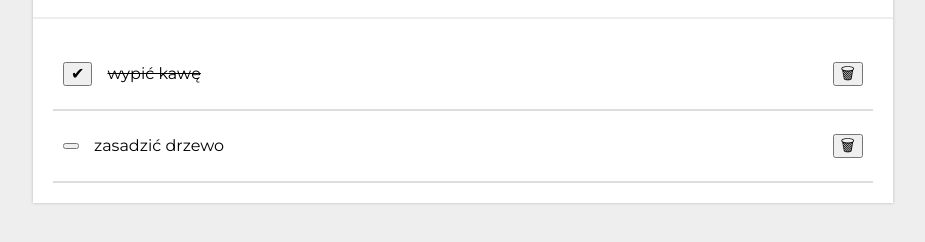
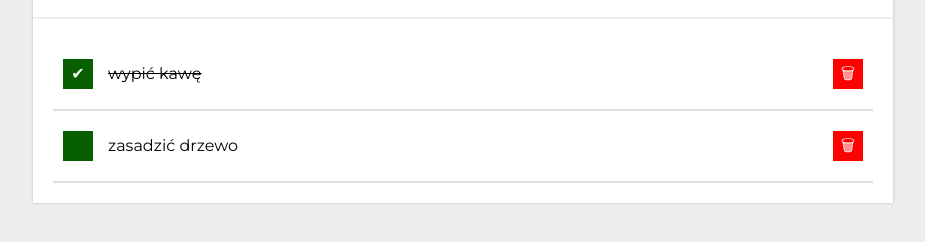
Before and after one commit to matgrd/TO-DO-LIST, a plain HTML site: page index.html in a window 1280 px wide. Shown: the part 308-550 px from the top of the page, without its empty margins (177-1102 px from the left). Drawn offline with nearby package versions, Linux system fonts and the light colour scheme.

Commit message:
styles buttons added

```diff
--- a/css/list.css
+++ b/css/list.css
@@ -21,3 +21,36 @@
 .listTasks__content--done {
     text-decoration: line-through;
 }
+
+.list__button {
+    width: 30px;
+    height: 30px;
+    color: white;
+    border: none;
+    transition: 0.5s;
+    cursor: pointer;
+}
+
+.list__button--toggleDone {
+    background-color: #085f00;
+}
+
+.list__button--toggleDone:hover {
+    background-color: #0c9400;
+}
+
+.list__button--toggleDone:active {
+    background-color: #11c700;
+}
+
+.list__button--remove {
+    background-color: #ff0000;
+}
+
+.list__button--remove:hover {
+    background-color: #ff3333;
+}
+
+.list__button--remove:active {
+    background-color: #ff6666;
+}
```
